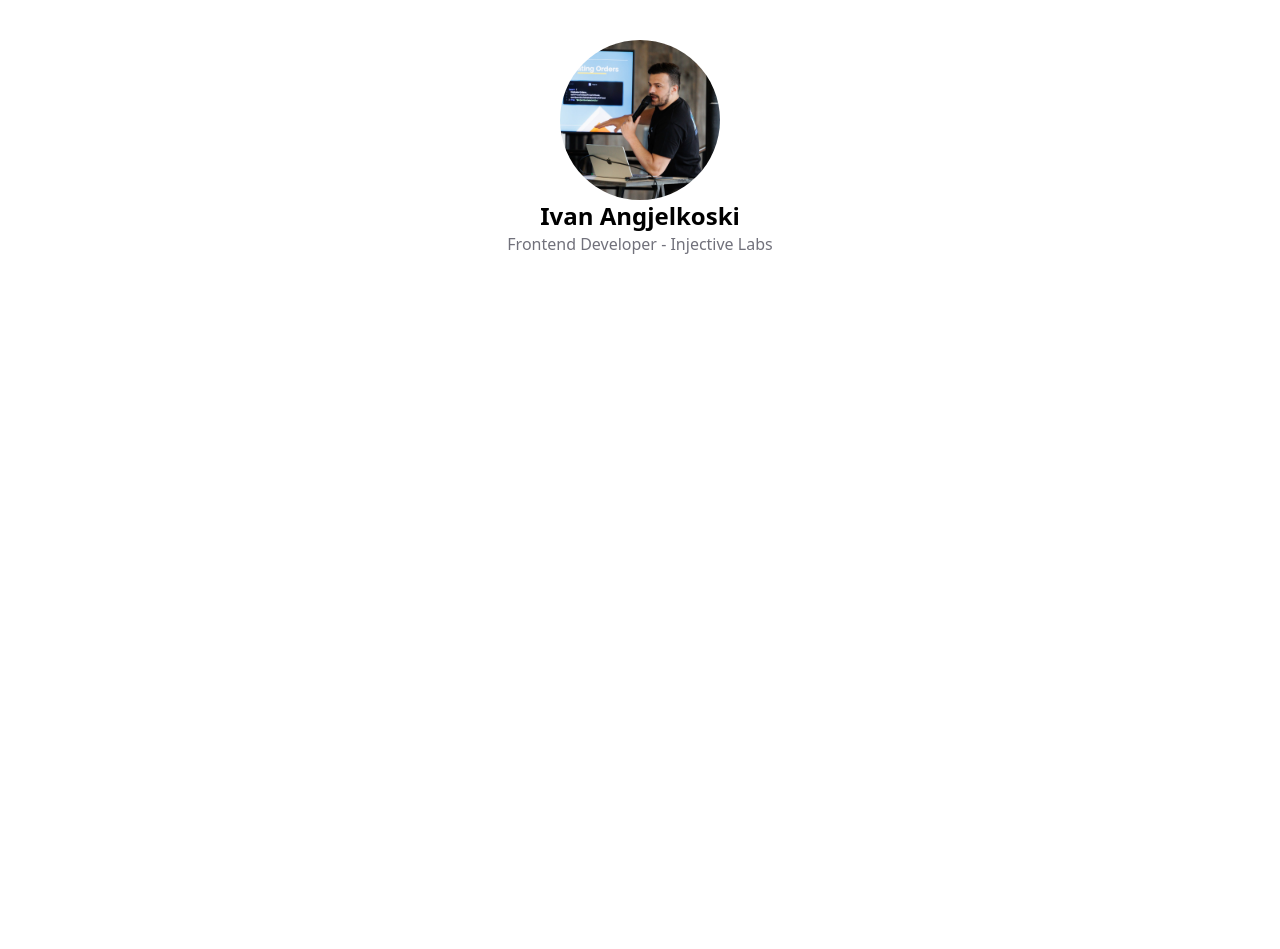
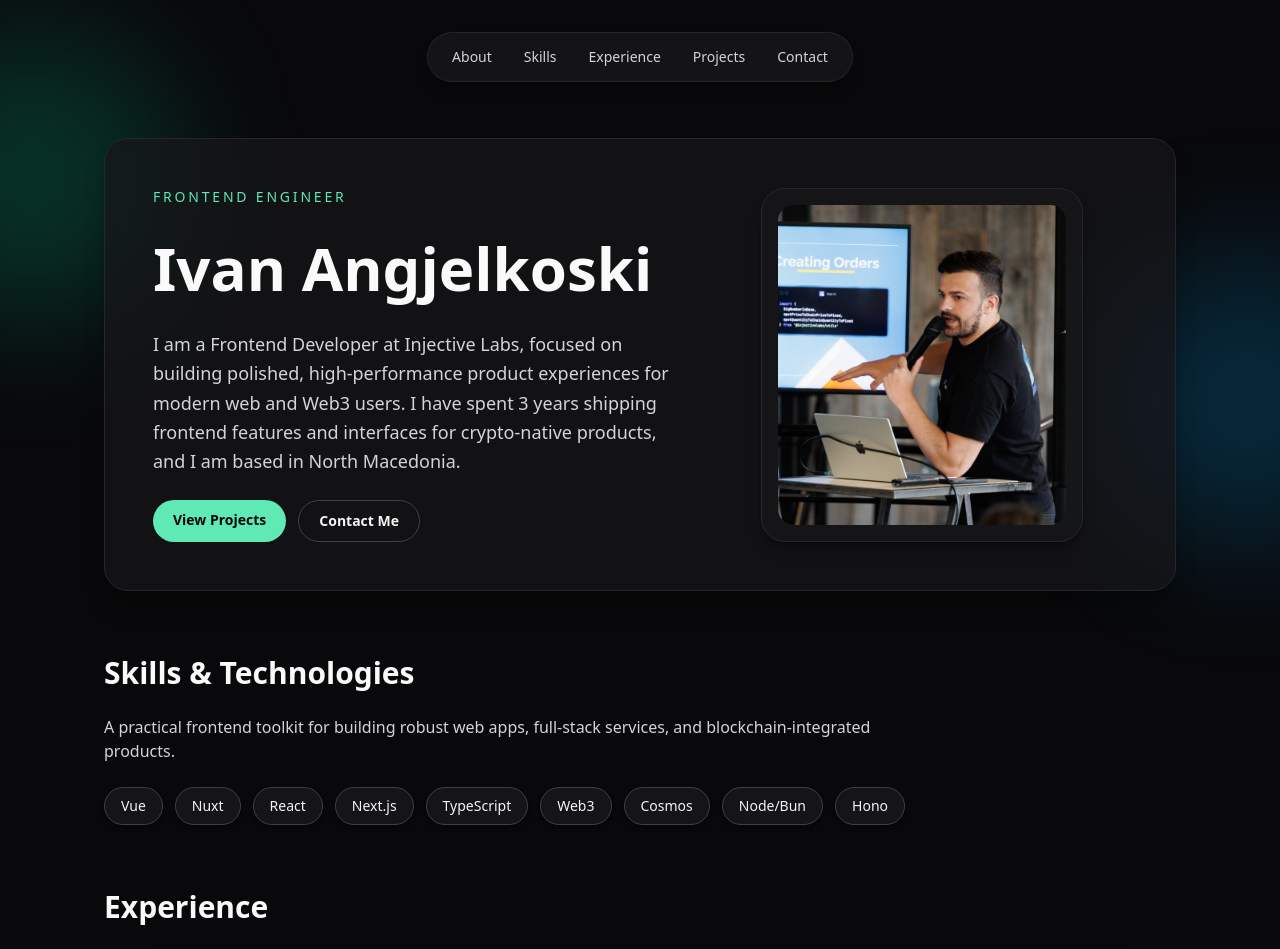
Before and after one commit to ivan-angjelkoski/ivan-angjelkoski-com, a Nuxt app: page / in a window 1280 px wide. Shown: the top 949 px of the page. Before the commit the page ends 800 px from the top, so only its background shows below. Built offline with nearby package versions, Linux system fonts and the light colour scheme.

Commit message:
Create modern portfolio landing page

```diff
--- a/app/pages/index.vue
+++ b/app/pages/index.vue
@@ -1,16 +1,199 @@
-<script setup lang="ts"></script>
+<script setup lang="ts">
+useSeoMeta({
+  title: "Ivan Angjelkoski — Frontend Developer",
+  description:
+    "Frontend Developer at Injective Labs with 3 years of experience building performant web and Web3 products with Vue, Nuxt, React, and TypeScript from North Macedonia.",
+  ogTitle: "Ivan Angjelkoski — Frontend Developer",
+  ogDescription:
+    "Frontend Developer at Injective Labs building modern interfaces for Web2 and Web3 products.",
+  twitterCard: "summary_large_image",
+});
+
+const skills = [
+  "Vue",
+  "Nuxt",
+  "React",
+  "Next.js",
+  "TypeScript",
+  "Web3",
+  "Cosmos",
+  "Node/Bun",
+  "Hono",
+];
+
+const highlights = [
+  {
+    name: "Injective Trading Dashboard",
+    description:
+      "Built a responsive analytics dashboard with real-time market data visualizations and wallet-aware UX patterns for high-frequency crypto users.",
+    stack: ["Nuxt", "TypeScript", "Tailwind", "WebSockets"],
+  },
+  {
+    name: "Cross-Chain dApp Experience",
+    description:
+      "Implemented a multi-step transaction flow focused on clarity, error recovery, and execution confidence for Cosmos-based users.",
+    stack: ["Vue", "Web3", "Cosmos", "Composable Architecture"],
+  },
+  {
+    name: "Frontend Platform & UI System",
+    description:
+      "Created reusable design primitives and shared component guidelines that improved consistency and reduced delivery time across product squads.",
+    stack: ["React", "Next.js", "Storybook", "Design Tokens"],
+  },
+];
+
+const navLinks = [
+  { label: "About", href: "#about" },
+  { label: "Skills", href: "#skills" },
+  { label: "Experience", href: "#experience" },
+  { label: "Projects", href: "#projects" },
+  { label: "Contact", href: "#contact" },
+];
+</script>
 
 <template>
-  <div>
-    <div class="max-w-3xl mx-auto w-full flex flex-col items-center mt-10">
-      <img
-        src="/ivan_angjelkoski.jpeg"
-        alt="Ivan Angjelkoski"
-        class="w-40 h-40 rounded-full"
-      />
+  <div class="relative overflow-x-clip bg-zinc-950 text-zinc-50">
+    <div class="pointer-events-none absolute -left-28 top-8 h-72 w-72 rounded-full bg-emerald-400/20 blur-3xl" />
+    <div class="pointer-events-none absolute -right-28 top-64 h-72 w-72 rounded-full bg-sky-500/20 blur-3xl" />
 
-      <h2 class="text-2xl font-bold">Ivan Angjelkoski</h2>
-      <h3 class="text-zinc-500">Frontend Developer - Injective Labs</h3>
+    <div class="mx-auto min-h-screen w-full max-w-6xl px-6 pb-20 pt-8 md:px-10">
+      <header class="sticky top-4 z-20 mb-14">
+        <nav
+          class="mx-auto flex w-fit items-center gap-2 rounded-full border border-zinc-800/90 bg-zinc-900/80 px-3 py-2 shadow-lg shadow-black/30 backdrop-blur"
+          aria-label="Page sections"
+        >
+          <a
+            v-for="link in navLinks"
+            :key="link.href"
+            :href="link.href"
+            class="rounded-full px-3 py-1.5 text-sm text-zinc-300 transition hover:bg-zinc-800 hover:text-zinc-50 focus-visible:outline-none focus-visible:ring-2 focus-visible:ring-emerald-300"
+          >
+            {{ link.label }}
+          </a>
+        </nav>
+      </header>
+
+      <section id="about" class="grid items-center gap-8 rounded-3xl border border-zinc-800 bg-zinc-900/70 p-8 shadow-xl shadow-black/30 backdrop-blur md:grid-cols-[1.3fr_1fr] md:p-12">
+        <div class="space-y-6">
+          <p class="text-sm font-medium uppercase tracking-[0.2em] text-emerald-300">Frontend Engineer</p>
+          <h1 class="text-4xl font-bold leading-tight text-balance md:text-6xl">Ivan Angjelkoski</h1>
+          <p class="max-w-2xl text-base leading-relaxed text-zinc-300 md:text-lg">
+            I am a Frontend Developer at Injective Labs, focused on building polished,
+            high-performance product experiences for modern web and Web3 users. I have spent
+            3 years shipping frontend features and interfaces for crypto-native products, and I am
+            based in North Macedonia.
+          </p>
+          <div class="flex flex-wrap gap-3">
+            <a
+              href="#projects"
+              class="rounded-full bg-emerald-300 px-5 py-2.5 text-sm font-semibold text-zinc-950 transition hover:-translate-y-0.5 hover:bg-emerald-200 focus-visible:outline-none focus-visible:ring-2 focus-visible:ring-emerald-100"
+            >
+              View Projects
+            </a>
+            <a
+              href="#contact"
+              class="rounded-full border border-zinc-700 px-5 py-2.5 text-sm font-semibold text-zinc-100 transition hover:-translate-y-0.5 hover:border-zinc-500 hover:bg-zinc-800/70 focus-visible:outline-none focus-visible:ring-2 focus-visible:ring-zinc-200"
+            >
+              Contact Me
+            </a>
+          </div>
+        </div>
+
+        <div class="mx-auto w-fit rounded-3xl border border-zinc-800 bg-zinc-900/70 p-4 shadow-lg shadow-black/30">
+          <img
+            src="/ivan_angjelkoski.jpeg"
+            alt="Portrait of Ivan Angjelkoski"
+            class="h-72 w-64 rounded-2xl object-cover object-top md:h-80 md:w-72"
+          >
+        </div>
+      </section>
+
+      <section id="skills" class="mt-16 space-y-6">
+        <h2 class="text-2xl font-semibold md:text-3xl">Skills & Technologies</h2>
+        <p class="max-w-3xl text-zinc-300">
+          A practical frontend toolkit for building robust web apps, full-stack services, and
+          blockchain-integrated products.
+        </p>
+        <div class="flex flex-wrap gap-3">
+          <span
+            v-for="skill in skills"
+            :key="skill"
+            class="rounded-full border border-zinc-700 bg-zinc-900/80 px-4 py-2 text-sm font-medium text-zinc-100 shadow-md shadow-black/20"
+          >
+            {{ skill }}
+          </span>
+        </div>
+      </section>
+
+      <section id="experience" class="mt-16 space-y-6">
+        <h2 class="text-2xl font-semibold md:text-3xl">Experience</h2>
+        <article class="rounded-3xl border border-zinc-800 bg-zinc-900/70 p-7 shadow-xl shadow-black/25 transition duration-300 hover:-translate-y-1 hover:border-zinc-700">
+          <div class="flex flex-wrap items-baseline justify-between gap-3">
+            <h3 class="text-xl font-semibold text-zinc-50">Injective Labs — Frontend Developer</h3>
+            <p class="text-sm font-medium text-emerald-300">2022 — Present · 3 years</p>
+          </div>
+          <ul class="mt-5 list-disc space-y-2 pl-5 text-zinc-300">
+            <li>Delivering production-grade UI for fast-moving trading and DeFi-focused workflows.</li>
+            <li>Collaborating with product, design, and blockchain teams to ship clear and reliable transaction experiences.</li>
+            <li>Improving frontend performance and maintainability using reusable architecture and typed development practices.</li>
+          </ul>
+        </article>
+      </section>
+
+      <section id="projects" class="mt-16 space-y-6">
+        <h2 class="text-2xl font-semibold md:text-3xl">Selected Projects</h2>
+        <div class="grid gap-5 md:grid-cols-3">
+          <article
+            v-for="project in highlights"
+            :key="project.name"
+            class="rounded-3xl border border-zinc-800 bg-zinc-900/70 p-6 shadow-xl shadow-black/20 transition duration-300 hover:-translate-y-1 hover:border-zinc-700"
+          >
+            <h3 class="text-lg font-semibold">{{ project.name }}</h3>
+            <p class="mt-3 text-sm leading-relaxed text-zinc-300">{{ project.description }}</p>
+            <div class="mt-4 flex flex-wrap gap-2">
+              <span
+                v-for="tech in project.stack"
+                :key="tech"
+                class="rounded-full bg-zinc-800 px-3 py-1 text-xs font-medium text-zinc-200"
+              >
+                {{ tech }}
+              </span>
+            </div>
+          </article>
+        </div>
+      </section>
+
+      <section id="contact" class="mt-16 rounded-3xl border border-zinc-800 bg-zinc-900/70 p-8 text-center shadow-xl shadow-black/25">
+        <h2 class="text-2xl font-semibold md:text-3xl">Let’s build something great</h2>
+        <p class="mx-auto mt-3 max-w-2xl text-zinc-300">
+          Open to collaborating on ambitious frontend and Web3 products.
+          Feel free to reach out for opportunities, consulting, or partnerships.
+        </p>
+        <div class="mt-6 flex flex-wrap items-center justify-center gap-3">
+          <a
+            href="mailto:ivan@example.com"
+            class="rounded-full bg-emerald-300 px-5 py-2.5 text-sm font-semibold text-zinc-950 transition hover:-translate-y-0.5 hover:bg-emerald-200 focus-visible:outline-none focus-visible:ring-2 focus-visible:ring-emerald-100"
+          >
+            Email Me
+          </a>
+          <a
+            href="https://github.com"
+            target="_blank"
+            rel="noreferrer"
+            class="rounded-full border border-zinc-700 px-5 py-2.5 text-sm font-semibold text-zinc-100 transition hover:-translate-y-0.5 hover:border-zinc-500 hover:bg-zinc-800/70 focus-visible:outline-none focus-visible:ring-2 focus-visible:ring-zinc-200"
+          >
+            GitHub
+          </a>
+          <a
+            href="https://linkedin.com"
+            target="_blank"
+            rel="noreferrer"
+            class="rounded-full border border-zinc-700 px-5 py-2.5 text-sm font-semibold text-zinc-100 transition hover:-translate-y-0.5 hover:border-zinc-500 hover:bg-zinc-800/70 focus-visible:outline-none focus-visible:ring-2 focus-visible:ring-zinc-200"
+          >
+            LinkedIn
+          </a>
+        </div>
+      </section>
     </div>
   </div>
 </template>
```
